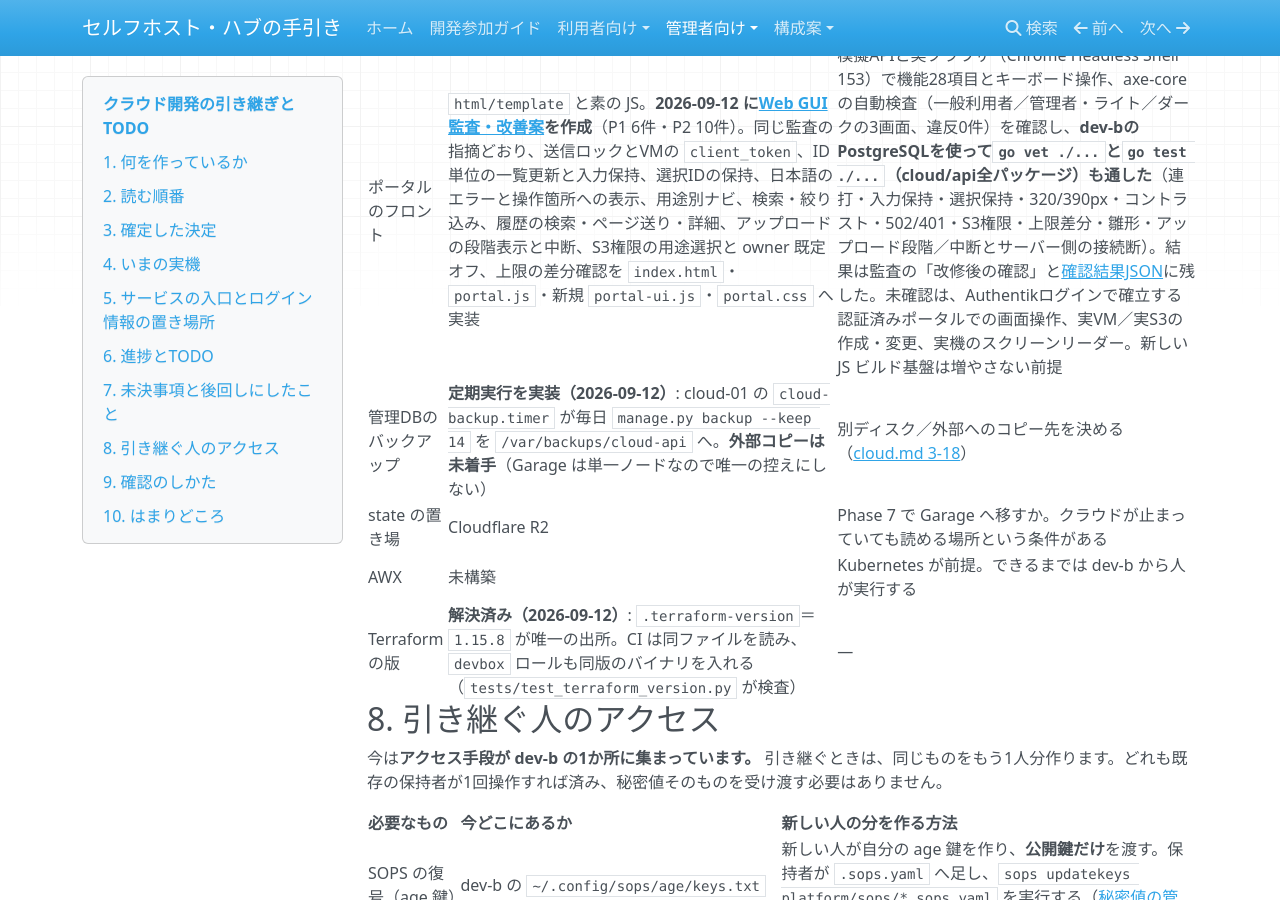
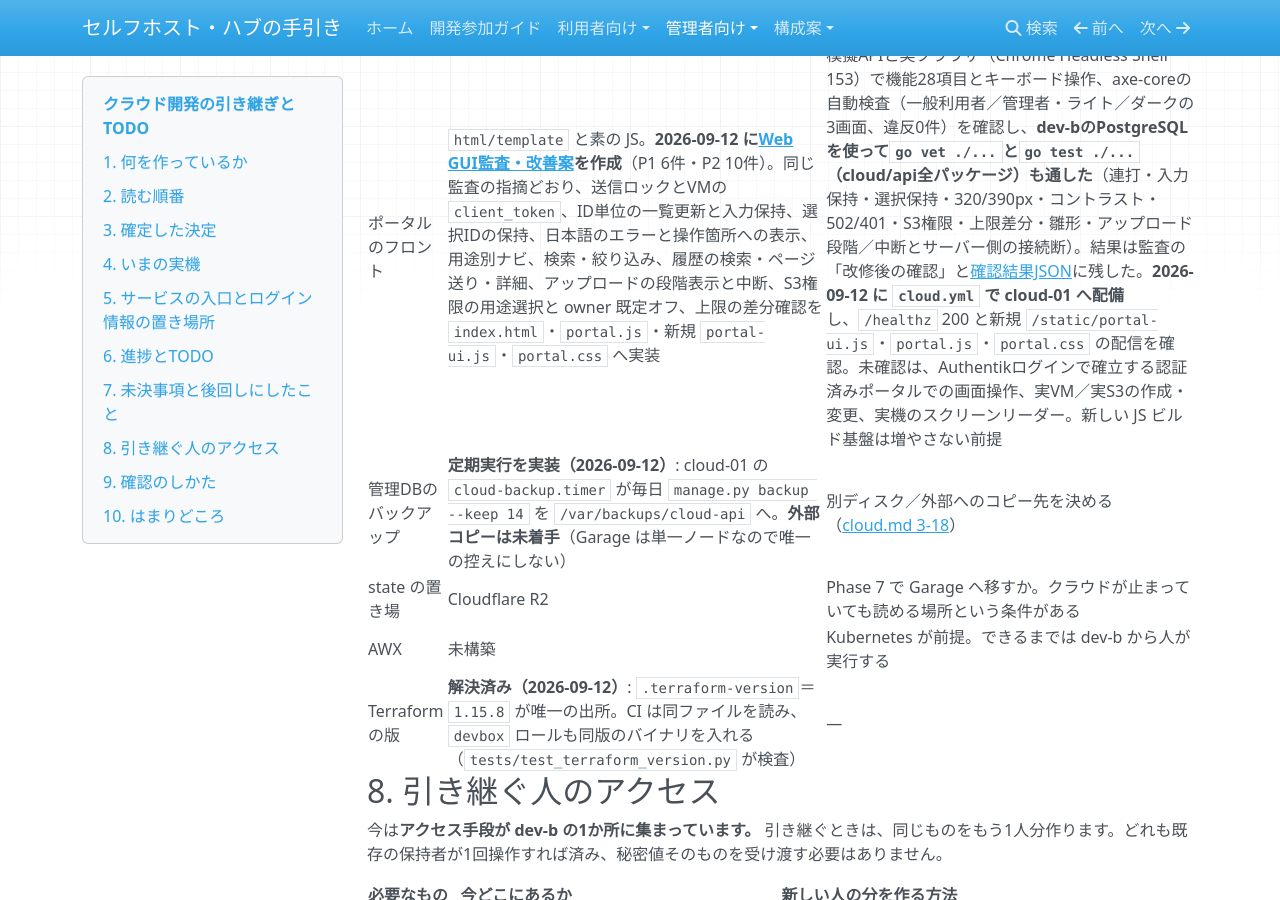
Before and after one commit to rurutheGeek/shake-cloud, an MkDocs documentation site: the page built from docs/operations/handover.md, in a window 1280 px wide and 900 px high, scrolled down 11504 px. Built offline with MkDocs 1.6.1, drawn with Linux system fonts in a browser that asks for light colours; nearby versions of some CDN libraries.

Commit message:
docs: Web GUI改善のcloud-01配備を引き継ぎへ記録する

```diff
--- a/docs/operations/handover.md
+++ b/docs/operations/handover.md
@@ -226,7 +226,7 @@
 | public-edge の VMID | 設計上は 100 だが、game1 が使用中 | public-edge を作るときに別の番号を決める |
 | `05-seed` の SSH 鍵 | **解決済み（2026-09-12）**: `access.yaml` の `seed_ssh_public_keys` へ移した。実機（VMID 150 の `sshkeys`）の順序＝admin 先頭2鍵の逆順と一致。`05-seed/main.tf` が access.yaml を読む（`tests/test_platform_inventory.py` が検査） | — |
 | cloud-01 のサイズ | `small`（2GiB）。Phase 1 の実測で使用 約500MiB（API 7MiB、PostgreSQL 65MiB） | Phase 2 以降の負荷を見て、足りなければ `medium`。その分、利用者VMに回せる余白が減る |
-| ポータルのフロント | `html/template` と素の JS。**2026-09-12 に[Web GUI監査・改善案](../audits/webgui-2026-09-12.md)を作成**（P1 6件・P2 10件）。同じ監査の指摘どおり、送信ロックとVMの `client_token`、ID単位の一覧更新と入力保持、選択IDの保持、日本語のエラーと操作箇所への表示、用途別ナビ、検索・絞り込み、履歴の検索・ページ送り・詳細、アップロードの段階表示と中断、S3権限の用途選択と owner 既定オフ、上限の差分確認を `index.html`・`portal.js`・新規 `portal-ui.js`・`portal.css` へ実装 | 模擬APIと実ブラウザ（Chrome Headless Shell 153）で機能28項目とキーボード操作、axe-coreの自動検査（一般利用者／管理者・ライト／ダークの3画面、違反0件）を確認し、**dev-bのPostgreSQLを使って`go vet ./...`と`go test ./...`（cloud/api全パッケージ）も通した**（連打・入力保持・選択保持・320/390px・コントラスト・502/401・S3権限・上限差分・雛形・アップロード段階／中断とサーバー側の接続断）。結果は監査の「改修後の確認」と[確認結果JSON](../audits/webgui-2026-09-12/after-results.json)に残した。未確認は、Authentikログインで確立する認証済みポータルでの画面操作、実VM／実S3の作成・変更、実機のスクリーンリーダー。新しい JS ビルド基盤は増やさない前提 |
+| ポータルのフロント | `html/template` と素の JS。**2026-09-12 に[Web GUI監査・改善案](../audits/webgui-2026-09-12.md)を作成**（P1 6件・P2 10件）。同じ監査の指摘どおり、送信ロックとVMの `client_token`、ID単位の一覧更新と入力保持、選択IDの保持、日本語のエラーと操作箇所への表示、用途別ナビ、検索・絞り込み、履歴の検索・ページ送り・詳細、アップロードの段階表示と中断、S3権限の用途選択と owner 既定オフ、上限の差分確認を `index.html`・`portal.js`・新規 `portal-ui.js`・`portal.css` へ実装 | 模擬APIと実ブラウザ（Chrome Headless Shell 153）で機能28項目とキーボード操作、axe-coreの自動検査（一般利用者／管理者・ライト／ダークの3画面、違反0件）を確認し、**dev-bのPostgreSQLを使って`go vet ./...`と`go test ./...`（cloud/api全パッケージ）も通した**（連打・入力保持・選択保持・320/390px・コントラスト・502/401・S3権限・上限差分・雛形・アップロード段階／中断とサーバー側の接続断）。結果は監査の「改修後の確認」と[確認結果JSON](../audits/webgui-2026-09-12/after-results.json)に残した。**2026-09-12 に `cloud.yml` で cloud-01 へ配備**し、`/healthz` 200 と新規 `/static/portal-ui.js`・`portal.js`・`portal.css` の配信を確認。未確認は、Authentikログインで確立する認証済みポータルでの画面操作、実VM／実S3の作成・変更、実機のスクリーンリーダー。新しい JS ビルド基盤は増やさない前提 |
 | 管理DBのバックアップ | **定期実行を実装（2026-09-12）**: cloud-01 の `cloud-backup.timer` が毎日 `manage.py backup --keep 14` を `/var/backups/cloud-api` へ。**外部コピーは未着手**（Garage は単一ノードなので唯一の控えにしない） | 別ディスク／外部へのコピー先を決める（[cloud.md 3-18](cloud.md#3-18)） |
 | state の置き場 | Cloudflare R2 | Phase 7 で Garage へ移すか。クラウドが止まっていても読める場所という条件がある |
 | AWX | 未構築 | Kubernetes が前提。できるまでは dev-b から人が実行する |
```
